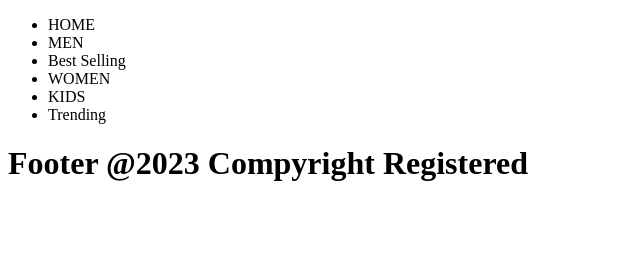
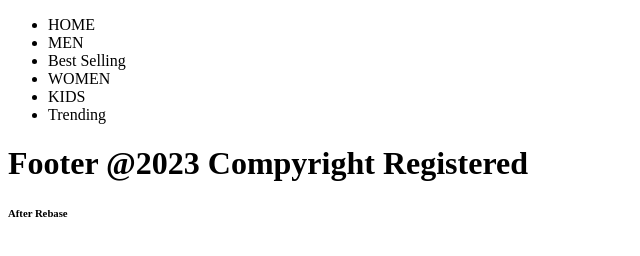
Before and after one commit to Gunasheelan24/Hitesh_Cho.., a plain HTML site: page Header.html in a window 1280 px wide. Shown: the full height of the page, 0-640 px from the left. Drawn offline with Linux system fonts and the light colour scheme.

Commit message:
7Th Commit From Master

```diff
--- a/Header.html
+++ b/Header.html
@@ -25,6 +25,10 @@
     <footer>
         <h1>Footer @2023 Compyright Registered</h1>
     </footer>
+
+    <section>
+        <h6>After Rebase</h6>
+    </section>
 </body>
 
 </html>
```
